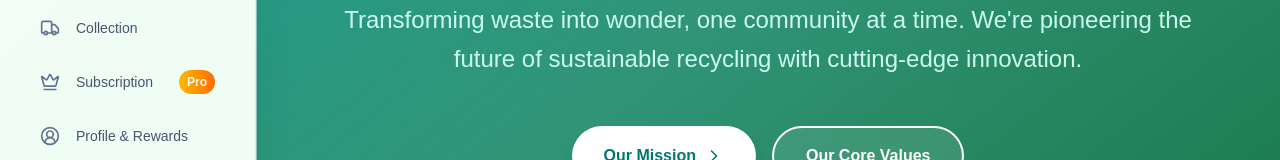
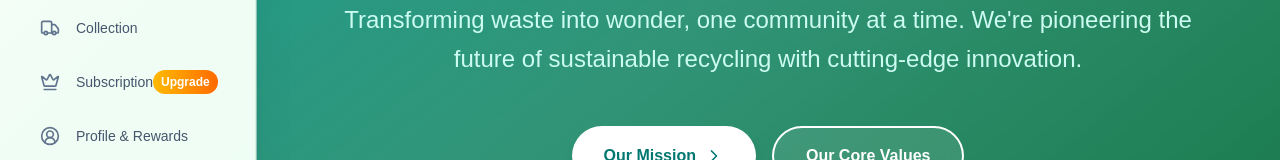
Before and after one commit to lavinianataniela05/eco-manage, a Next.js app: page /about in a window 1280 px wide. Shown: the part 445-605 px from the top of the page. Built offline with nearby package versions, Linux system fonts and the light colour scheme.

Commit message:
feat: Update Sidebar component with improved animation variants and badge text

```diff
--- a/components/mainpage/Sidebar.tsx
+++ b/components/mainpage/Sidebar.tsx
@@ -13,7 +13,6 @@ import {
   Sparkles,
   ChevronRight,
   Crown,
-  ShoppingBag,
   Store
 } from 'lucide-react'
 
@@ -30,7 +29,7 @@ const navLinks: NavLink[] = [
   { name: 'Recycling Centers', path: '/recycling-centers', icon: <Recycle className="w-5 h-5" /> },
   { name: 'Waste Tracking', path: '/waste-tracking', icon: <MapPin className="w-5 h-5" /> },
   { name: 'Collection', path: '/delivery-collection', icon: <Truck className="w-5 h-5" /> },
-  { name: 'Subscription', path: '/subscription', icon: <Crown className="w-5 h-5" />, badge: 'Pro' },
+  { name: 'Subscription', path: '/subscription', icon: <Crown className="w-5 h-5" />, badge: 'Upgrade' },
   { name: 'Profile & Rewards', path: '/profile-reward', icon: <UserCircle2 className="w-5 h-5" /> },
   { name: 'About', path: '/about', icon: <Info className="w-5 h-5" /> },
 ]
@@ -44,7 +43,7 @@ export default function Sidebar() {
     router.push('/logout');
   }
 
-  // Animation variants with proper TypeScript typing
+  // Fixed animation variants with proper TypeScript typing
   const sidebarVariants = {
     hidden: { x: -100, opacity: 0 },
     visible: {
@@ -73,7 +72,7 @@ export default function Sidebar() {
     }
   };
 
-  // Fixed logo variants with proper typing
+  // Fixed logo variants
   const logoVariants = {
     initial: { rotate: 0, scale: 1 },
     hover: {
@@ -86,7 +85,7 @@ export default function Sidebar() {
     }
   };
 
-  // Fixed points variants with proper typing
+  // Fixed points variants
   const pointsVariants = {
     initial: { backgroundPosition: "0% 50%" },
     animate: {
@@ -100,10 +99,35 @@ export default function Sidebar() {
     }
   };
 
-  // Points data - this would typically come from a global state or API
+  // Fixed card variants for stats
+  const cardVariants = {
+    hidden: { opacity: 0, y: 20 },
+    visible: {
+      opacity: 1,
+      y: 0,
+      transition: {
+        duration: 0.5,
+        ease: "easeOut" as const
+      }
+    }
+  };
+
+  // Fixed tab content variants
+  const tabContentVariants = {
+    hidden: { opacity: 0 },
+    visible: {
+      opacity: 1,
+      transition: {
+        duration: 0.3,
+        ease: "easeOut" as const
+      }
+    }
+  };
+
+  // Points data
   const userPoints = 1250;
 
-  // Check if link is active (including subroutes)
+  // Check if link is active
   const isActiveLink = (linkPath: string) => {
     if (linkPath === '/dashboard') {
       return pathname === '/dashboard';
```
